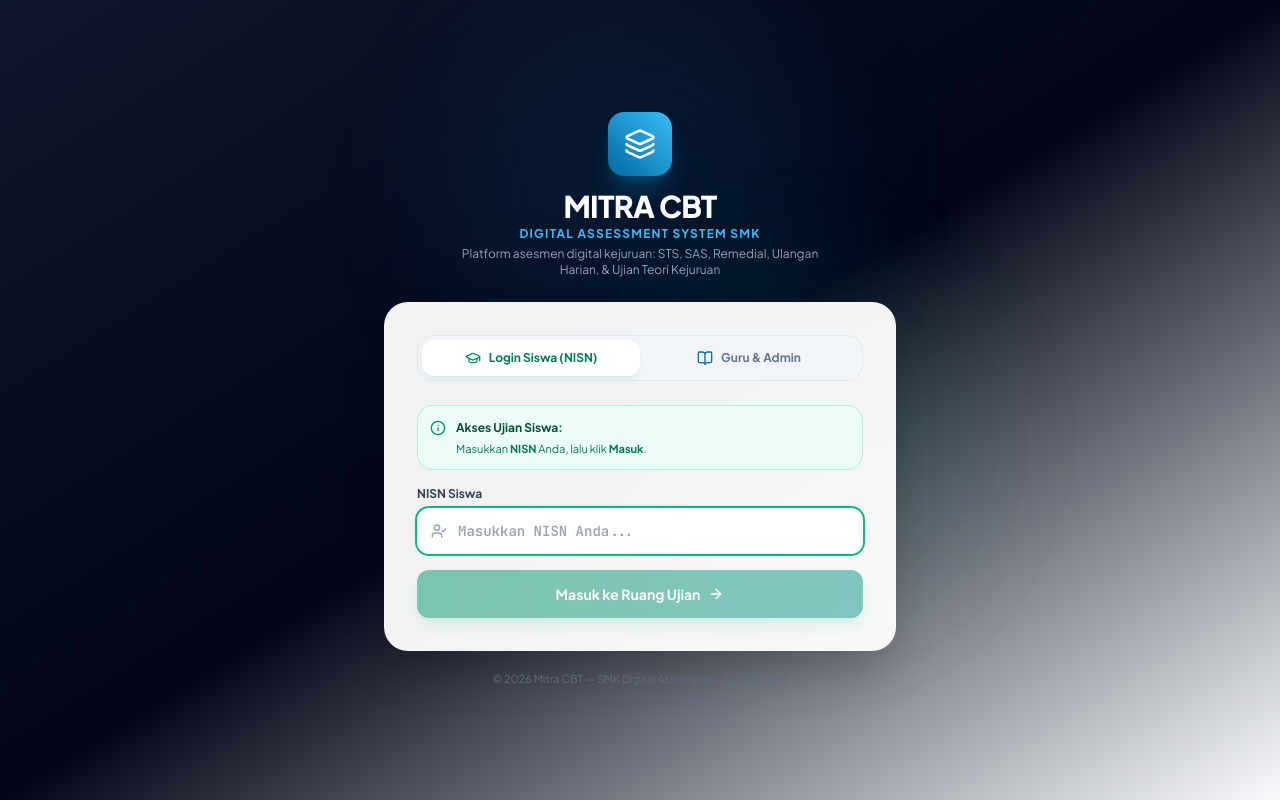
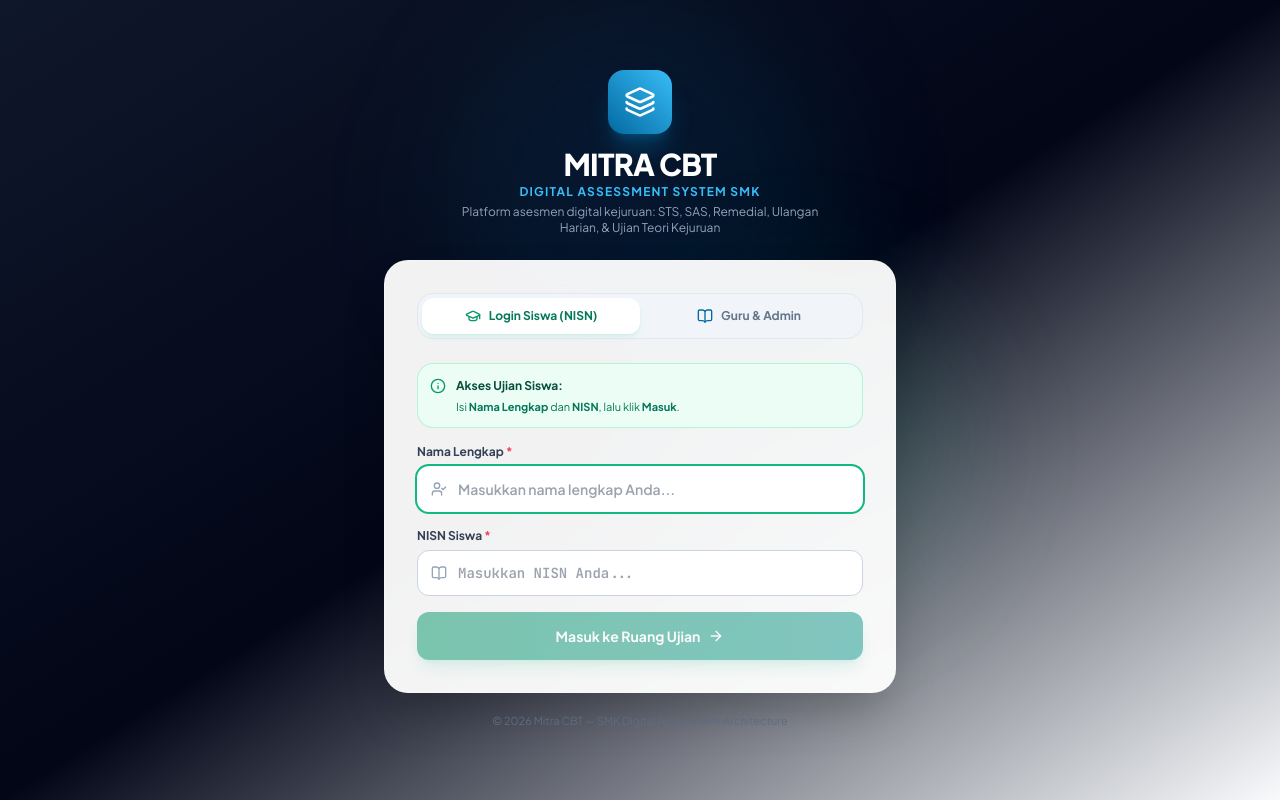
Before and after one commit to nug31/Mitra-CBT, a React (Vite) app: page / in a window 1280 px wide. Built offline with nearby package versions, Linux system fonts and the light colour scheme; no server answers.

Commit message:
feat: add Nama Lengkap field to student login - fixes name showing as Siswa(NISN)

```diff
--- a/src/context/AuthContext.tsx
+++ b/src/context/AuthContext.tsx
@@ -9,7 +9,7 @@ interface AuthContextType {
   role: Role;
   isLoading: boolean;
   login: (email: string, role?: Role) => Promise<boolean>;
-  loginWithNisn: (nisn: string, password: string) => Promise<{ success: boolean; error?: string }>;
+  loginWithNisn: (nisn: string, password: string, displayName?: string) => Promise<{ success: boolean; error?: string }>;
   loginWithCredentials: (identifier: string, password: string) => Promise<{ success: boolean; error?: string }>;
   logout: () => void;
   switchRole: (newRole: Role) => Promise<void>;
@@ -109,7 +109,7 @@ export const AuthProvider: React.FC<{ children: React.ReactNode }> = ({ children
   };
 
   // Student Login using NISN
-  const loginWithNisn = async (nisn: string, _password: string): Promise<{ success: boolean; error?: string }> => {
+  const loginWithNisn = async (nisn: string, _password: string, displayName?: string): Promise<{ success: boolean; error?: string }> => {
     setIsLoading(true);
     try {
       const cleanNisn = nisn.trim();
@@ -121,8 +121,7 @@ export const AuthProvider: React.FC<{ children: React.ReactNode }> = ({ children
       const students = await db.getStudents();
       let foundStudent = students.find(
         s => (s.nisn && s.nisn.toLowerCase() === cleanNisn.toLowerCase()) ||
-             (s.nis && s.nis.toLowerCase() === cleanNisn.toLowerCase()) ||
-             (s.profile?.full_name && s.profile.full_name.toLowerCase().includes(cleanNisn.toLowerCase()))
+             (s.nis && s.nis.toLowerCase() === cleanNisn.toLowerCase())
       );
 
       // If student not found, create a temporary guest profile so QR scan still works
@@ -130,13 +129,13 @@ export const AuthProvider: React.FC<{ children: React.ReactNode }> = ({ children
         const guestProfileId = `guest-${cleanNisn.replace(/\s+/g, '-')}`;
         const guestStudentId = `student-guest-${cleanNisn.replace(/\s+/g, '-')}`;
 
-        const isName = /[a-zA-Z]/.test(cleanNisn);
-        const displayName = isName ? cleanNisn : `Siswa (${cleanNisn})`;
+        // Use the name provided by the student on the login form
+        const resolvedName = displayName || `Siswa (${cleanNisn})`;
 
         const guestProfile: Profile = {
           id: guestProfileId,
           email: `${cleanNisn.replace(/\s+/g, '_')}@siswa.mitracbt.id`,
-          full_name: displayName,
+          full_name: resolvedName,
           role: 'siswa',
           created_at: new Date().toISOString()
         };
@@ -171,6 +170,16 @@ export const AuthProvider: React.FC<{ children: React.ReactNode }> = ({ children
           headers: { 'Content-Type': 'application/json' },
           body: JSON.stringify({ key: 'students', data: existingStudents })
         }).catch(() => {});
+      } else if (displayName && foundStudent.profile) {
+        // Student found in DB: update name if user provided a more specific name
+        // (in case the stored name is generic or different)
+        foundStudent = {
+          ...foundStudent,
+          profile: {
+            ...foundStudent.profile,
+            full_name: displayName
+          }
+        };
       }
 
       const profiles = await db.getProfiles();
@@ -179,13 +188,18 @@ export const AuthProvider: React.FC<{ children: React.ReactNode }> = ({ children
         || {
           id: foundStudent.profile_id,
           email: `${cleanNisn}@siswa.mitracbt.id`,
-          full_name: foundStudent.profile?.full_name || `Siswa (${cleanNisn})`,
+          full_name: displayName || foundStudent.profile?.full_name || `Siswa (${cleanNisn})`,
           role: 'siswa' as Role,
           created_at: new Date().toISOString()
         };
 
-      setCurrentUser(profile);
-      setCurrentStudent(foundStudent);
+      // If displayName was provided, override the profile name
+      const finalProfile: Profile = displayName
+        ? { ...profile, full_name: displayName }
+        : profile;
+
+      setCurrentUser(finalProfile);
+      setCurrentStudent({ ...foundStudent, profile: finalProfile });
       setCurrentTeacher(null);
       setRole('siswa');
       localStorage.setItem('mitracbt_active_role', 'siswa');
--- a/src/views/LoginView.tsx
+++ b/src/views/LoginView.tsx
@@ -30,8 +30,9 @@ export const LoginView: React.FC<LoginViewProps> = ({ onSuccess }) => {
   // Tab: 'siswa' or 'guru_admin'
   const [activeTab, setActiveTab] = useState<'siswa' | 'guru_admin'>('siswa');
 
-  // Siswa Form — only NISN needed (password = NISN by default)
+  // Siswa Form
   const [nisn, setNisn] = useState('');
+  const [namaLengkap, setNamaLengkap] = useState('');
 
   // Guru/Admin Form
   const [teacherEmail, setTeacherEmail] = useState('');
@@ -48,8 +49,7 @@ export const LoginView: React.FC<LoginViewProps> = ({ onSuccess }) => {
     setErrorMessage(null);
     setLoading(true);
 
-    // Password for student login is always NISN itself
-    const res = await loginWithNisn(nisn, nisn);
+    const res = await loginWithNisn(nisn, nisn, namaLengkap.trim());
     setLoading(false);
 
     if (res.success) {
@@ -171,29 +171,48 @@ export const LoginView: React.FC<LoginViewProps> = ({ onSuccess }) => {
                 <div className="leading-relaxed">
                   <p className="font-bold">Akses Ujian Siswa:</p>
                   <p className="text-[11px] text-emerald-700 mt-0.5">
-                    Masukkan <strong>NISN</strong> Anda, lalu klik <strong>Masuk</strong>.
+                    Isi <strong>Nama Lengkap</strong> dan <strong>NISN</strong>, lalu klik <strong>Masuk</strong>.
                     {examIdParam && ' Ujian dari QR Code akan terbuka otomatis.'}
                   </p>
+                </div>
+              </div>
+
+              {/* Nama Lengkap Input */}
+              <div>
+                <label className="block text-xs font-bold text-slate-700 mb-1.5">
+                  Nama Lengkap <span className="text-rose-500">*</span>
+                </label>
+                <div className="relative">
+                  <UserCheck className="w-4 h-4 text-slate-400 absolute left-3.5 top-1/2 -translate-y-1/2" />
+                  <input
+                    id="input-nama"
+                    type="text"
+                    required
+                    value={namaLengkap}
+                    onChange={(e) => setNamaLengkap(e.target.value)}
+                    placeholder="Masukkan nama lengkap Anda..."
+                    className="w-full pl-10 pr-4 py-3 sm:py-3 rounded-xl border border-slate-300 text-base sm:text-sm font-semibold focus:outline-none focus:ring-2 focus:ring-emerald-500 focus:border-transparent transition"
+                    autoFocus
+                  />
                 </div>
               </div>
 
               {/* NISN Input */}
               <div>
                 <label className="block text-xs font-bold text-slate-700 mb-1.5">
-                  NISN Siswa
+                  NISN Siswa <span className="text-rose-500">*</span>
                 </label>
                 <div className="relative">
-                  <UserCheck className="w-4 h-4 text-slate-400 absolute left-3.5 top-1/2 -translate-y-1/2" />
+                  <BookOpen className="w-4 h-4 text-slate-400 absolute left-3.5 top-1/2 -translate-y-1/2" />
                   <input
                     id="input-nisn"
                     type="text"
                     inputMode="numeric"
                     required
                     value={nisn}
-                    onChange={(e) => setNisn(e.target.value.replace(/\D/g, ''))}
+                    onChange={(e) => setNisn(e.target.value.trim())}
                     placeholder="Masukkan NISN Anda..."
                     className="w-full pl-10 pr-4 py-3 sm:py-3 rounded-xl border border-slate-300 text-base sm:text-sm font-mono font-semibold focus:outline-none focus:ring-2 focus:ring-emerald-500 focus:border-transparent transition"
-                    autoFocus
                   />
                 </div>
               </div>
@@ -202,7 +221,7 @@ export const LoginView: React.FC<LoginViewProps> = ({ onSuccess }) => {
               <button
                 id="btn-login-siswa"
                 type="submit"
-                disabled={loading || nisn.length < 6}
+                disabled={loading || nisn.length < 5 || namaLengkap.trim().length < 3}
                 className="w-full mt-2 py-3.5 px-4 rounded-xl bg-gradient-to-r from-emerald-600 to-teal-600 hover:from-emerald-500 hover:to-teal-500 text-white font-bold text-sm shadow-lg shadow-emerald-500/25 flex items-center justify-center gap-2 transition active:scale-[0.99] disabled:opacity-50"
               >
                 {loading ? (
```
